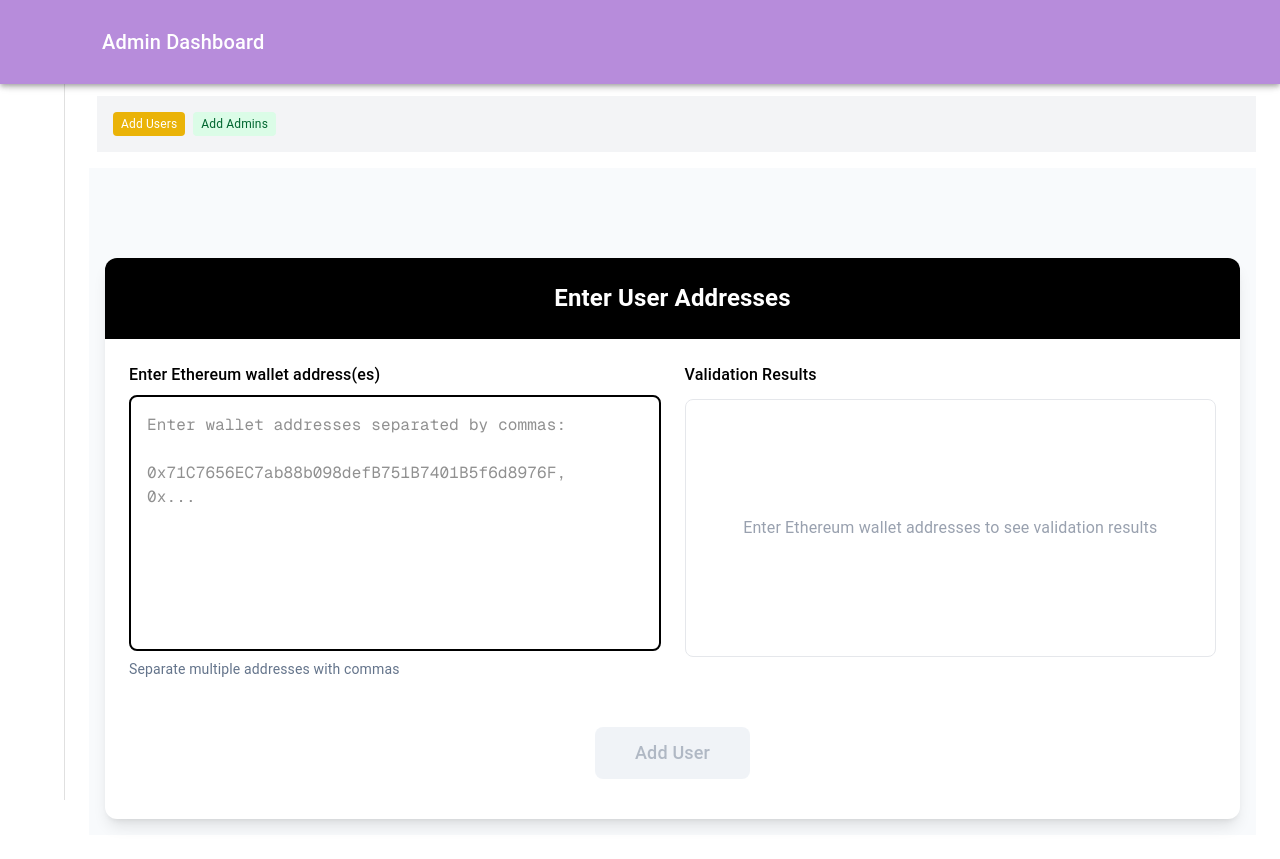
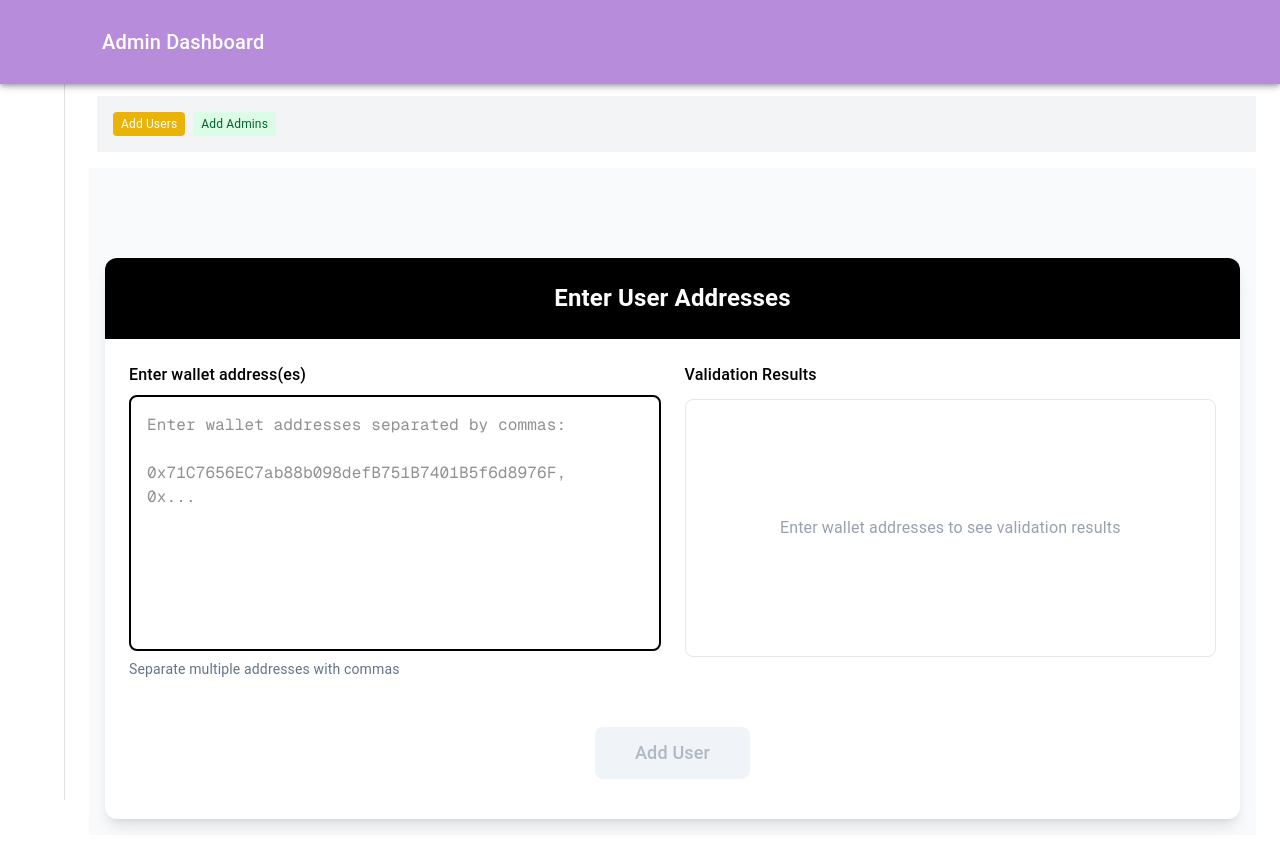
Before and after one commit to humayoualisaral/win-with-drop, a Next.js app: page /Actions in a window 1280 px wide. Built offline with nearby package versions, Linux system fonts and the light colour scheme; grey boxes are pictures that could not be loaded; some icons are missing.

Commit message:
new changes added

```diff
--- a/src/components/WalletValidator.jsx
+++ b/src/components/WalletValidator.jsx
@@ -132,7 +132,7 @@ const colors = {
               <div className="w-full lg:w-1/2">
                 <div className="mb-4">
                   <label className="block mb-2 font-medium" style={{ color: colors.primary }} htmlFor="wallet-address">
-                    Enter Ethereum wallet address(es)
+                    Enter wallet address(es)
                   </label>
 
                   <div className="relative h-64 border-2 rounded-lg" style={{ borderColor: colors.primary }}>
@@ -241,7 +241,7 @@ const colors = {
                         </table>
                       ) : (
                         <div className="h-full flex items-center justify-center text-gray-400 p-6">
-                          <p>Enter Ethereum wallet addresses to see validation results</p>
+                          <p>Enter wallet addresses to see validation results</p>
                         </div>
                       )}
                     </div>
```
